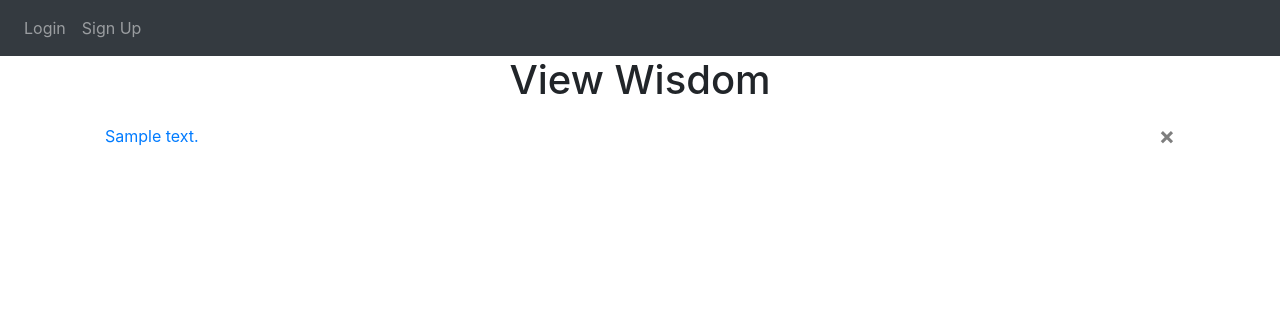
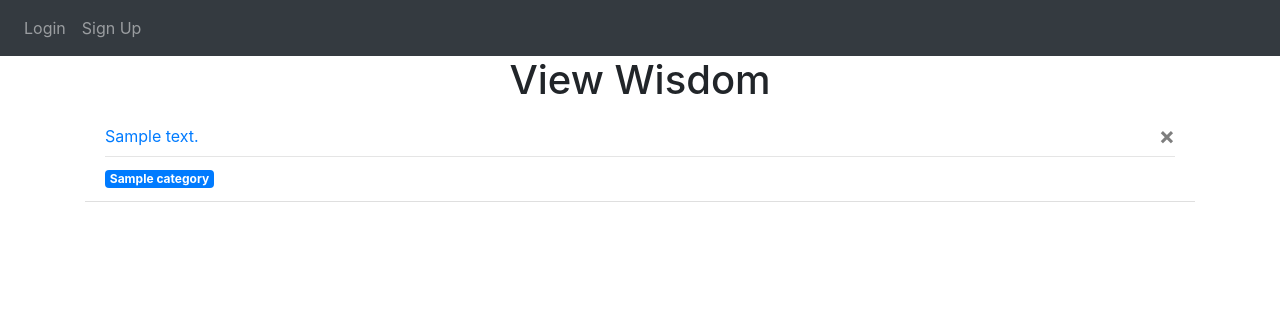
Before and after one commit to mila-z/baba-wisdom, a Flask app: template templates/view_wisdom.html in a window 1280 px wide. Shown: the top 316 px of the page. Run offline with Flask 3, Linux system fonts and the light colour scheme; the template is opened without the code that fills it: most values are stand-ins (such as "Sample title", 1, 10 or a date in 2020); parts of the project's set-up code (start-up, migrations or seed data) failed here and were passed over; some libraries are stand-ins or nearby versions.

Commit message:
feat: show categories for the wisdom

```diff
--- a/templates/view_wisdom.html
+++ b/templates/view_wisdom.html
@@ -4,14 +4,26 @@
 <h1 align="center">View Wisdom</h1>
 <ul class="list-group list-group-flush" id="wisdom">
     {% for wisdom in wisdoms %}
-    <li class="list-group-item">
-        <a href="{{ url_for('review.wisdom_reviews', wisdom_id=wisdom.id)}}">
-            {{ wisdom.text }}
-        </a>
-        <button type="button" class="close" onClick="deleteWisdom('{{ wisdom.id }}')">
-            <span aria-hidden="true">&times;</span>
-        </button>
+    <li class="list-group-item" id="wisdom-{{ wisdom.id }}">
+        <div class="d-flex justify-content-between align-items-center">
+            <a href="{{ url_for('review.wisdom_reviews', wisdom_id=wisdom.id) }}">
+                {{ wisdom.text }}
+            </a>
+            <button type="button" class="close" onClick="deleteWisdom('{{ wisdom.id }}')">
+                <span aria-hidden="true">&times;</span>
+            </button>
+        </div>
+        {% if wisdom.categories %}
+            <hr class="my-2">
+            <div>
+                {% for category in wisdom.categories %}
+                    <span class="badge badge-primary">{{ category.name }}</span>
+                {% endfor %}
+            </div>
+        {% endif %}
     </li>
     {% endfor %}
 </ul>
+
+<script src="{{ url_for('static', filename='wisdom.js') }}"></script>
 {% endblock %}
```
